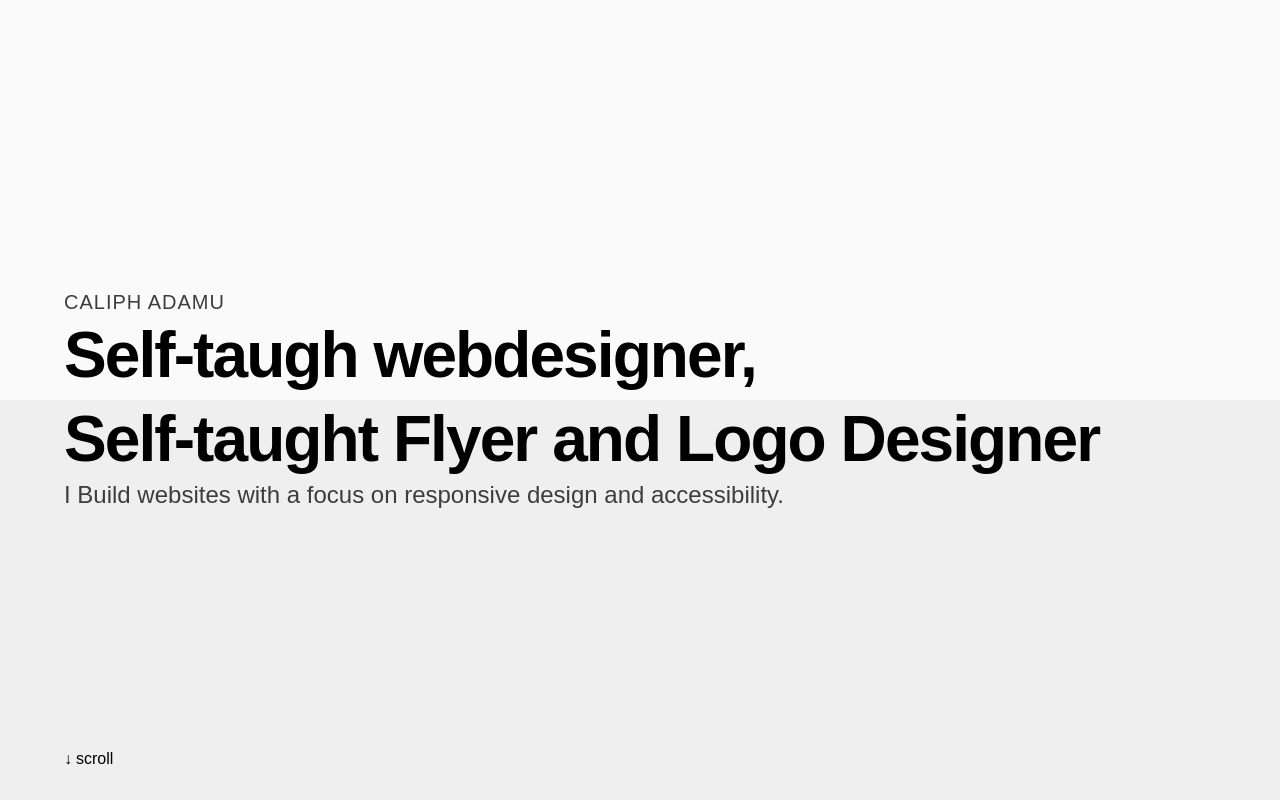
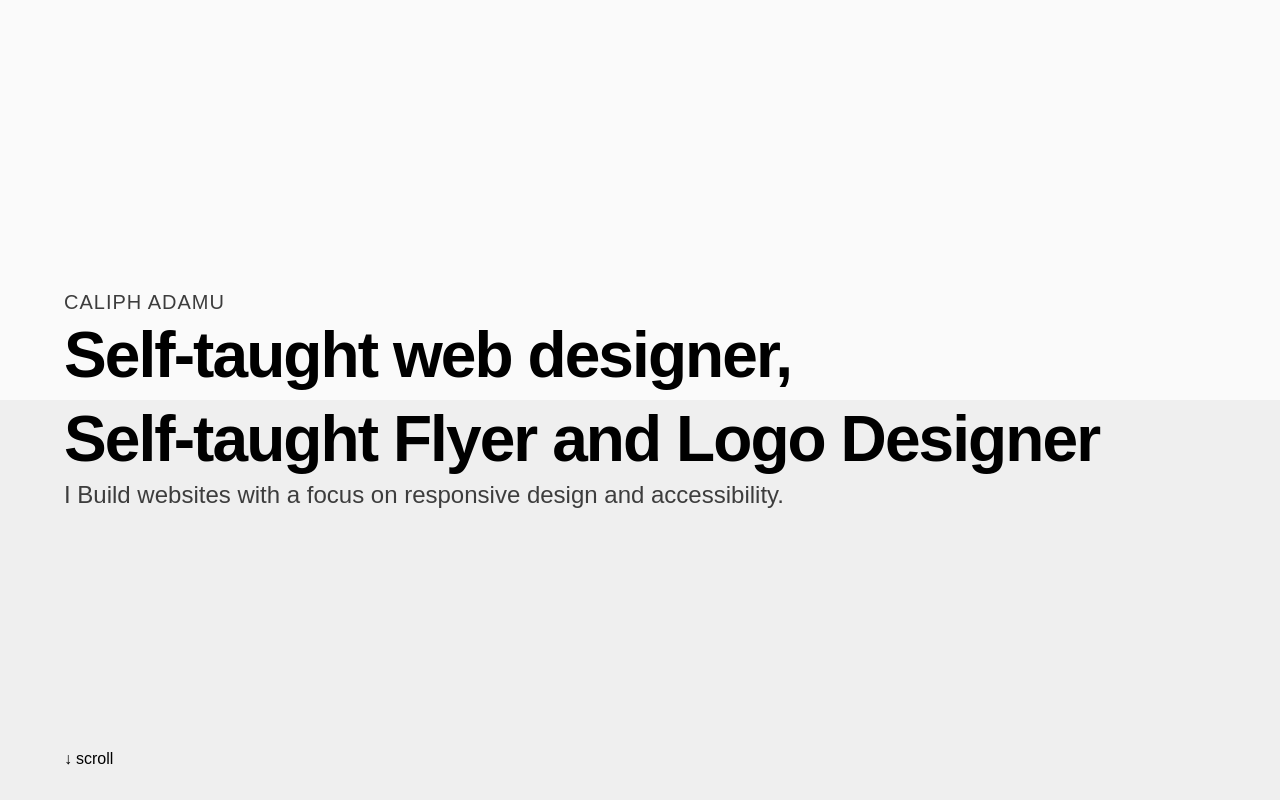
Before and after one commit to caliphviper/portfolio2, a plain HTML site: page index.html in a window 1280 px wide. Shown: the top 800 px of the page. Drawn offline with Linux system fonts and the light colour scheme; a web font is replaced by a local one.

Commit message:
Updated form

```diff
--- a/index.html
+++ b/index.html
@@ -532,7 +532,7 @@
         </div>
         <div class="header-text">
           <h1>
-            <p class="animate-text-1">Self-taugh webdesigner,</p>
+            <p class="animate-text-1">Self-taught web designer,</p>
             <p class="animate-text-1">Self-taught Flyer and Logo Designer </p>
                       </h1>
         </div>
```
